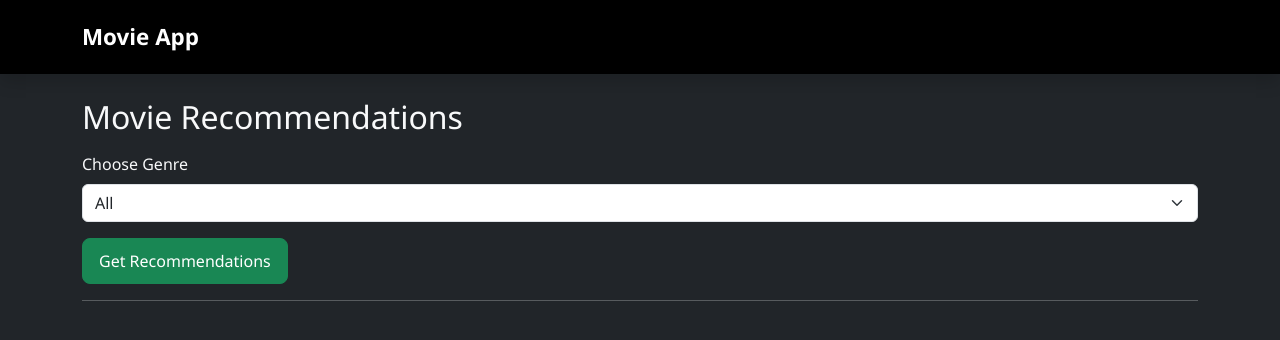
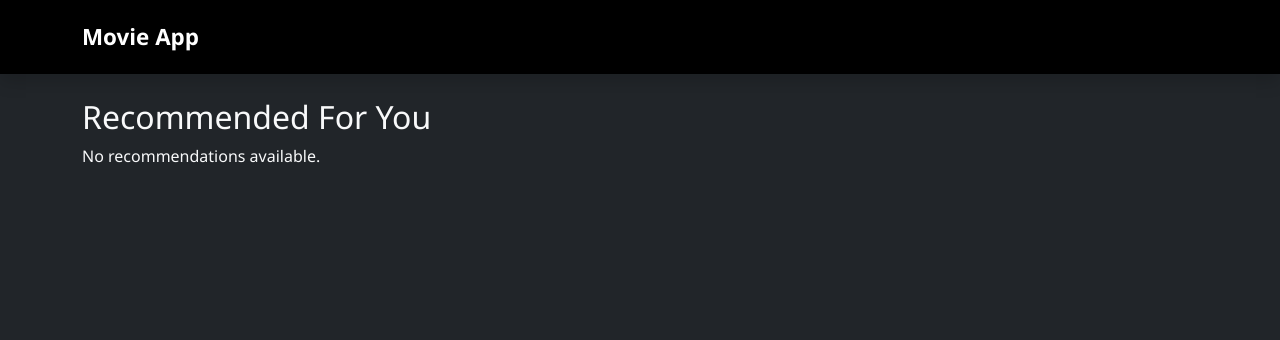
Before and after one commit to arranjan681/ReelLog, a Flask app: template templates/recommendations.html in a window 1280 px wide. Shown: the top 340 px of the page. Run offline with Flask 3, Linux system fonts and the light colour scheme; the template is opened without the code that fills it, so the values that code supplies are empty.

Commit message:
Update recommendations.html

```diff
--- a/templates/recommendations.html
+++ b/templates/recommendations.html
@@ -1,38 +1,28 @@
-{% extends 'base.html' %}
+{% extends "base.html" %}
+{% block title %}Recommendations{% endblock %}
+
 {% block content %}
+<h2 class="page-title">Recommended For You</h2>
 
-<h2 class="mb-3">Movie Recommendations</h2>
+{% if recommendations %}
+    <div class="movie-grid">
+        {% for movie in recommendations %}
+            <div class="card movie-card">
+                <h3>{{ movie.title }}</h3>
 
-<form method="GET">
-    <div class="mb-3">
-        <label class="form-label">Choose Genre</label>
-        <select class="form-select" name="genre">
-            <option value="">All</option>
-            <option value="Action">Action</option>
-            <option value="Romance">Romance</option>
-            <option value="Sci-Fi">Sci-Fi</option>
-            <option value="Drama">Drama</option>
-            <option value="Comedy">Comedy</option>
-        </select>
+                <p class="small-text">{{ movie.description[:120] }}...</p>
+
+                <div class="button-group">
+                    <a href="{{ url_for('add_to_watchlist', movie_id=movie.id) }}"
+                       class="button primary">
+                       Add to Watchlist
+                    </a>
+                </div>
+            </div>
+        {% endfor %}
     </div>
-
-    <button class="btn btn-success">Get Recommendations</button>
-</form>
-
-<hr>
-
-{% if movies %}
-<div class="row">
-    {% for movie in movies %}
-    <div class="col-md-4 mb-4">
-        <div class="card bg-secondary text-light p-3">
-            <h4>{{ movie.movie_name }}</h4>
-            <p><strong>Genre:</strong> {{ movie.genre }}</p>
-            <p><strong>Rating:</strong> ⭐ {{ movie.rating }}/10</p>
-        </div>
-    </div>
-    {% endfor %}
-</div>
+{% else %}
+    <p>No recommendations available.</p>
 {% endif %}
 
 {% endblock %}
```
